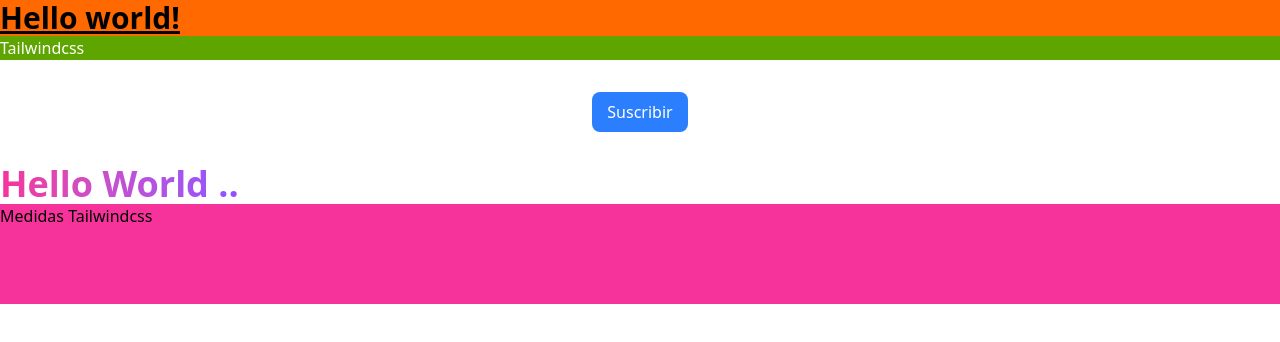
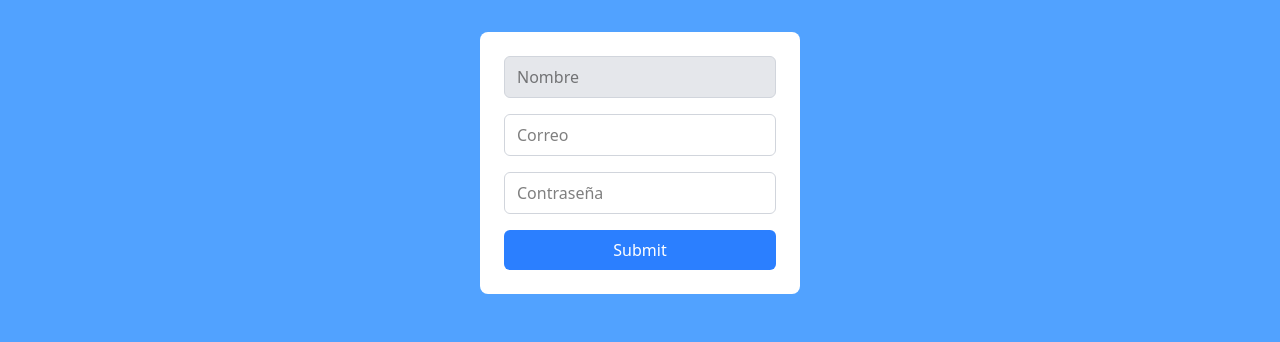
Before and after one commit to rpalaciosg/TailwindCss, a website: page src/index.html in a window 1280 px wide. Drawn offline with Linux system fonts and the light colour scheme.

Commit message:
feat(estados): uso de estados y peer clase especial elementos hermanos

```diff
--- a/src/index.html
+++ b/src/index.html
@@ -12,8 +12,8 @@
       }
     </style>
   </head>
-  <body>
-    <h1 class="bg-orange-500 text-3xl font-bold underline --color-clifford">
+  <body class="bg-blue-400">
+    <!-- <h1 class="bg-orange-500 text-3xl font-bold underline --color-clifford">
       Hello world!
     </h1>
     <h2 class="bg-lime-600 text-white">Tailwindcss</h2>
@@ -31,6 +31,24 @@
     </div>
         <div class="h-[100px]">
           <div class="bg-pink-500 h-full">Medidas Tailwindcss</div>
-        </div>
+        </div> -->
+    <form action="" class="bg-white w-80 mx-auto mt-8 rounded-lg p-6">
+      <input class="border border-gray-300 w-full px-3 py-2 mb-4 rounded-md
+      disabled:bg-gray-200"
+      type="text" placeholder="Nombre" disabled>
+
+      <input class="border border-gray-300 w-full px-3 py-2 rounded-md
+      focus:outline-none focus:ring-1 focus:ring-purple-600 invalid:focus:ring-pink-500
+      peer"
+      type="email" placeholder="Correo">
+      <p class="text-pink-500 hidden peer-invalid:block">El correo es invalido.</p>
+
+      <input class="border border-gray-300 w-full px-3 py-2 mt-4 mb-4 rounded-md"
+      type="password" placeholder="Contraseña">
+
+      <input class="bg-blue-500 w-full py-2 text-white rounded-md cursor-pointer
+      hover:bg-blue-400"
+      type="submit" placeholder="Ingresar">
+    </form>
   </body>
 </html>
```
Also changed, not shown: README.md, src/output.css.
